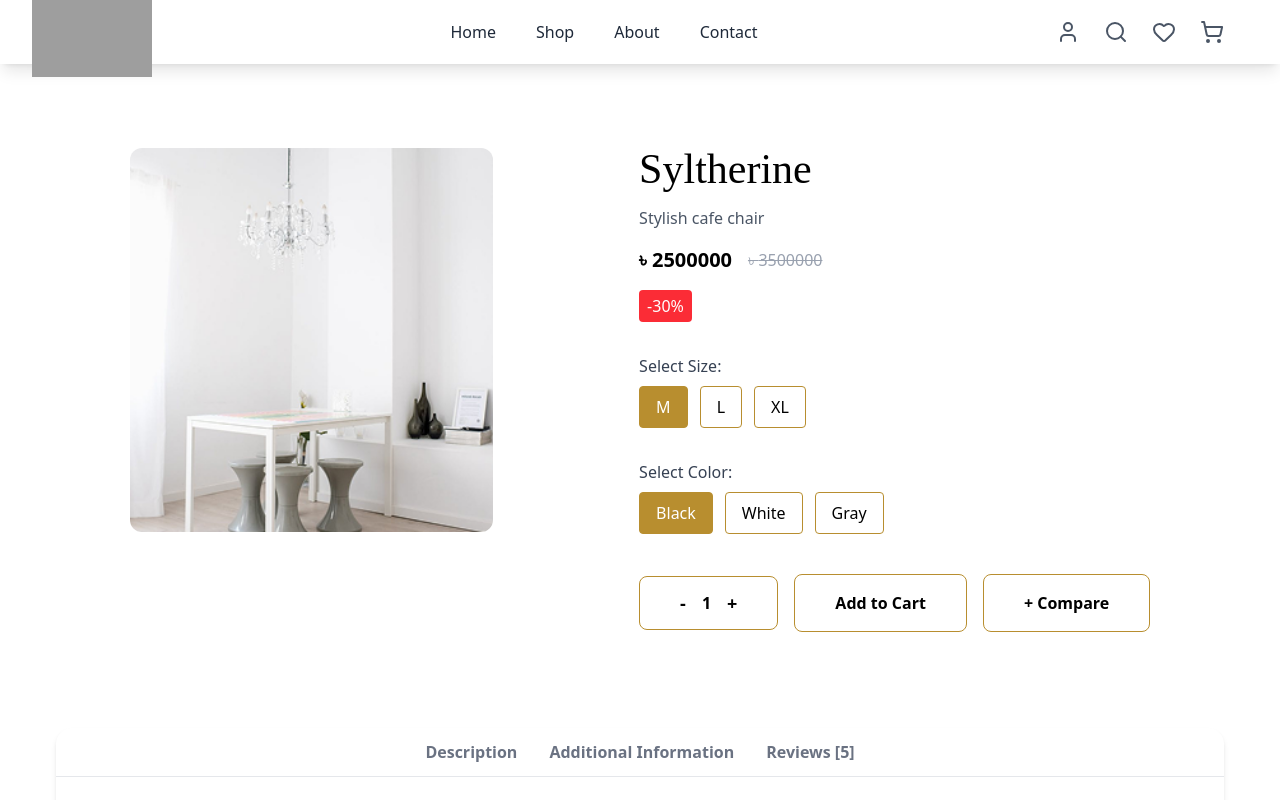
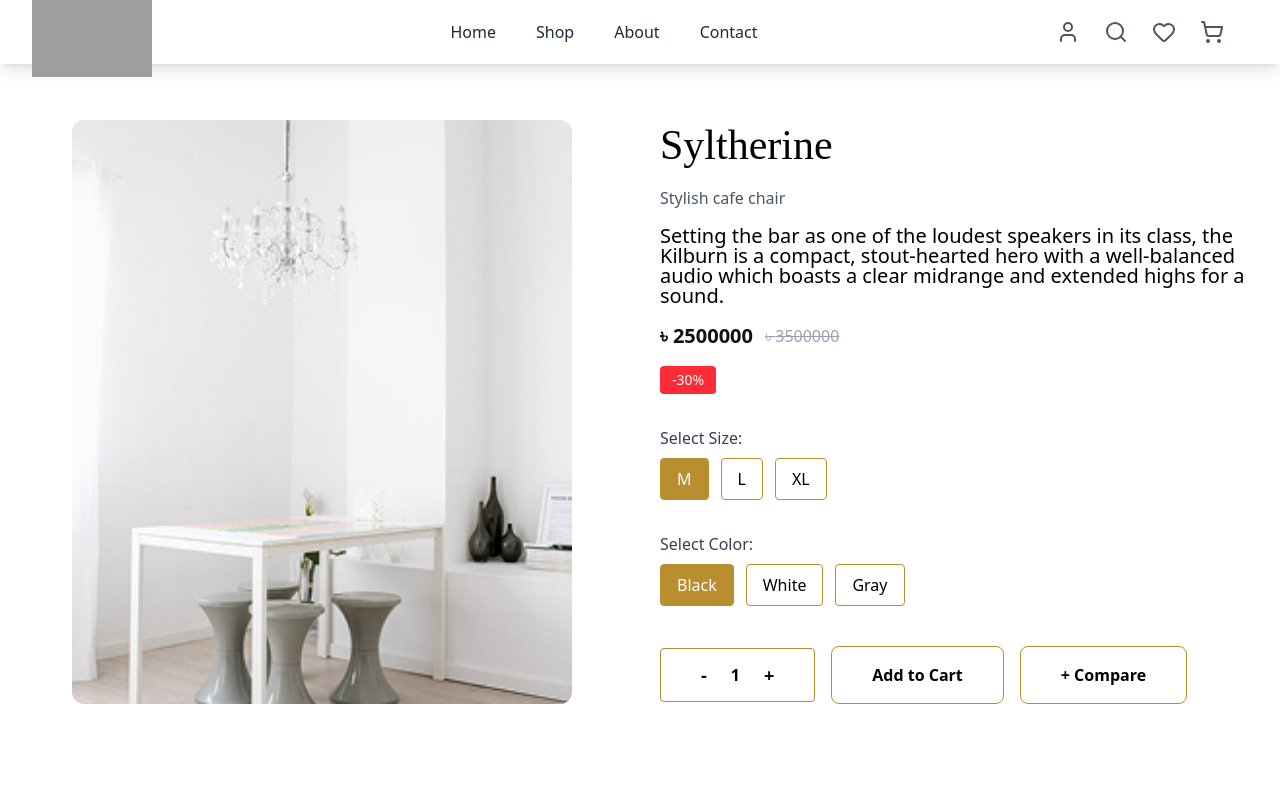
Before and after one commit to aayasIbrahim/Furniro, a Next.js app: page /products/1 in a window 1280 px wide. Shown: the top 800 px of the page. Built offline with nearby package versions, Linux system fonts and the light colour scheme; grey boxes are pictures that could not be loaded.

Commit message:
Product page complete

```diff
--- a/src/app/products/[id]/page.tsx
+++ b/src/app/products/[id]/page.tsx
@@ -110,58 +110,69 @@ const ProductPage = ({ params }: Props) => {
     };
     dispatch(addToCart(cartItem));
     alert(`${product.name} added to cart!`);
-    console.log("Cart Item:", cartItem);
   };
 
   return (
-    <div className="container mx-auto py-12 px-6 mt-[100px]">
+    <div className="container mx-auto py-10 px-4 sm:px-6 mt-[80px]">
       <div className="flex flex-col lg:flex-row lg:justify-evenly gap-10">
         {/* 🖼 Product Image */}
-        <div>
+        <div className="flex justify-center lg:w-1/2">
           <Image
             src={product.imageUrl}
             alt={product.name}
             width={500}
             height={481}
-            className="w-full h-64 sm:h-80 md:h-96 rounded-xl object-cover transition-transform duration-500"
+            className="w-full max-w-[400px] sm:max-w-[500px] h-auto rounded-xl object-cover transition-transform duration-500"
             priority
             quality={80}
           />
         </div>
 
         {/* 📋 Product Details */}
-        <div className="flex flex-col gap-4">
-          <h1 className="font-[Poppins] font-normal text-[42px] leading-[100%] tracking-[0%]">
+        <div className="flex flex-col gap-4 lg:w-1/2">
+          <h1 className="font-[Poppins] text-[28px] sm:text-[32px] lg:text-[42px] font-normal leading-[120%]">
             {product.name}
           </h1>
-          <p className="text-gray-600">{product.description}</p>
+          <p className="text-gray-600 text-sm sm:text-base">
+            {product.description}
+          </p>
 
-          <div className="flex items-center gap-4">
-            <span className="text-xl font-semibold">৳ {product.price}</span>
+          <p className="font-poppins font-normal text-[20px] leading-[100%] tracking-[0%]">
+            Setting the bar as one of the loudest speakers in its class, the
+            Kilburn is a compact, stout-hearted hero with a well-balanced audio
+            which boasts a clear midrange and extended highs for a sound.
+          </p>
+
+          <div className="flex items-center gap-3 flex-wrap">
+            <span className="text-lg sm:text-xl font-semibold text-[#111]">
+              ৳ {product.price}
+            </span>
             {product.oldPrice && (
-              <span className="line-through text-gray-400">
+              <span className="line-through text-gray-400 text-sm sm:text-base">
                 ৳ {product.oldPrice}
               </span>
             )}
           </div>
 
           {product.badge && (
-            <span className="bg-red-500 text-white px-2 py-1 rounded w-fit">
+            <span className="bg-red-500 text-white px-3 py-1 rounded text-sm w-fit">
               {product.badge}
             </span>
           )}
 
           {/* 🧍‍♂️ Size Selection */}
           <div className="mt-4">
-            <h3 className="font-medium text-gray-700 mb-2">Select Size:</h3>
-            <div className="flex gap-3">
+            <h3 className="font-medium text-gray-700 mb-2 text-sm sm:text-base">
+              Select Size:
+            </h3>
+            <div className="flex gap-3 flex-wrap">
               {["M", "L", "XL"].map((size) => (
                 <button
                   key={size}
                   onClick={() => setSelectedSize(size)}
-                  className={`px-4 py-2 border border-[#B88E2F] rounded ${
+                  className={`px-4 py-2 border border-[#B88E2F] rounded text-sm sm:text-base ${
                     selectedSize === size
-                      ? "bg-[#B88E2F] text-white border-[#B88E2F]"
+                      ? "bg-[#B88E2F] text-white"
                       : "hover:bg-gray-100"
                   } transition`}
                 >
@@ -173,15 +184,17 @@ const ProductPage = ({ params }: Props) => {
 
           {/* 🎨 Color Selection */}
           <div className="mt-4">
-            <h3 className="font-medium text-gray-700 mb-2">Select Color:</h3>
-            <div className="flex gap-3">
+            <h3 className="font-medium text-gray-700 mb-2 text-sm sm:text-base">
+              Select Color:
+            </h3>
+            <div className="flex gap-3 flex-wrap">
               {["Black", "White", "Gray"].map((color) => (
                 <button
                   key={color}
                   onClick={() => setSelectedColor(color)}
-                  className={`px-4 py-2 border border-[#B88E2F] rounded ${
+                  className={`px-4 py-2 border border-[#B88E2F] rounded text-sm sm:text-base ${
                     selectedColor === color
-                      ? "bg-[#B88E2F] text-white border "
+                      ? "bg-[#B88E2F] text-white"
                       : "hover:bg-gray-100"
                   } transition`}
                 >
@@ -191,32 +204,33 @@ const ProductPage = ({ params }: Props) => {
             </div>
           </div>
 
-          {/* 🛒 Add to Cart Button */}
-          <div className="flex flex-col sm:flex-row gap-4">
-            <div className="mt-4 flex items-center gap-3">
-              <div className="mt-2 flex items-center border border-[#B88E2F] rounded  font-semibold px-6 py-1 rounded-lg transition-all duration-200">
+          {/* 🛒 Add to Cart */}
+          <div className="flex flex-col sm:flex-row gap-4 mt-6">
+            <div className="flex items-center justify-center sm:justify-start gap-3">
+              <div className="flex items-center border border-[#B88E2F] rounded font-semibold px-4 sm:px-6 py-1 transition-all duration-200">
                 <button
                   onClick={() => setQuantity((prev) => Math.max(1, prev - 1))}
-                  className="px-4 py-2 hover:bg-gray-100 text-lg"
+                  className="px-3 sm:px-4 py-2 hover:bg-gray-100 text-lg"
                 >
                   -
                 </button>
-                <span className="border-[#B88E2F]">{quantity}</span>
+                <span className="px-2">{quantity}</span>
                 <button
                   onClick={() => setQuantity((prev) => prev + 1)}
-                  className="px-4 py-2 hover:bg-gray-100 text-lg"
+                  className="px-3 sm:px-4 py-2 hover:bg-gray-100 text-lg"
                 >
                   +
                 </button>
               </div>
             </div>
+
             <Button
               onClick={handleAddToCart}
-              className="mt-6 text-black px-6 py-1 rounded  transition"
-              text=" Add to Cart"
+              className="text-black px-6 py-2 rounded border border-[#B88E2F] hover:bg-[#B88E2F] hover:text-white transition"
+              text="Add to Cart"
             />
             <Button
-              className="mt-6 text-black px-6 py-1 rounded  transition"
+              className="text-black px-6 py-2 rounded border border-[#B88E2F] hover:bg-[#B88E2F] hover:text-white transition"
               text="+ Compare"
             />
           </div>
@@ -224,8 +238,10 @@ const ProductPage = ({ params }: Props) => {
       </div>
 
       {/* 📄 Additional Sections */}
-      <ProductDetail />
-      <RelatedProduct />
+      <div className="mt-10 sm:mt-16">
+        <ProductDetail />
+        <RelatedProduct />
+      </div>
     </div>
   );
 };
```
